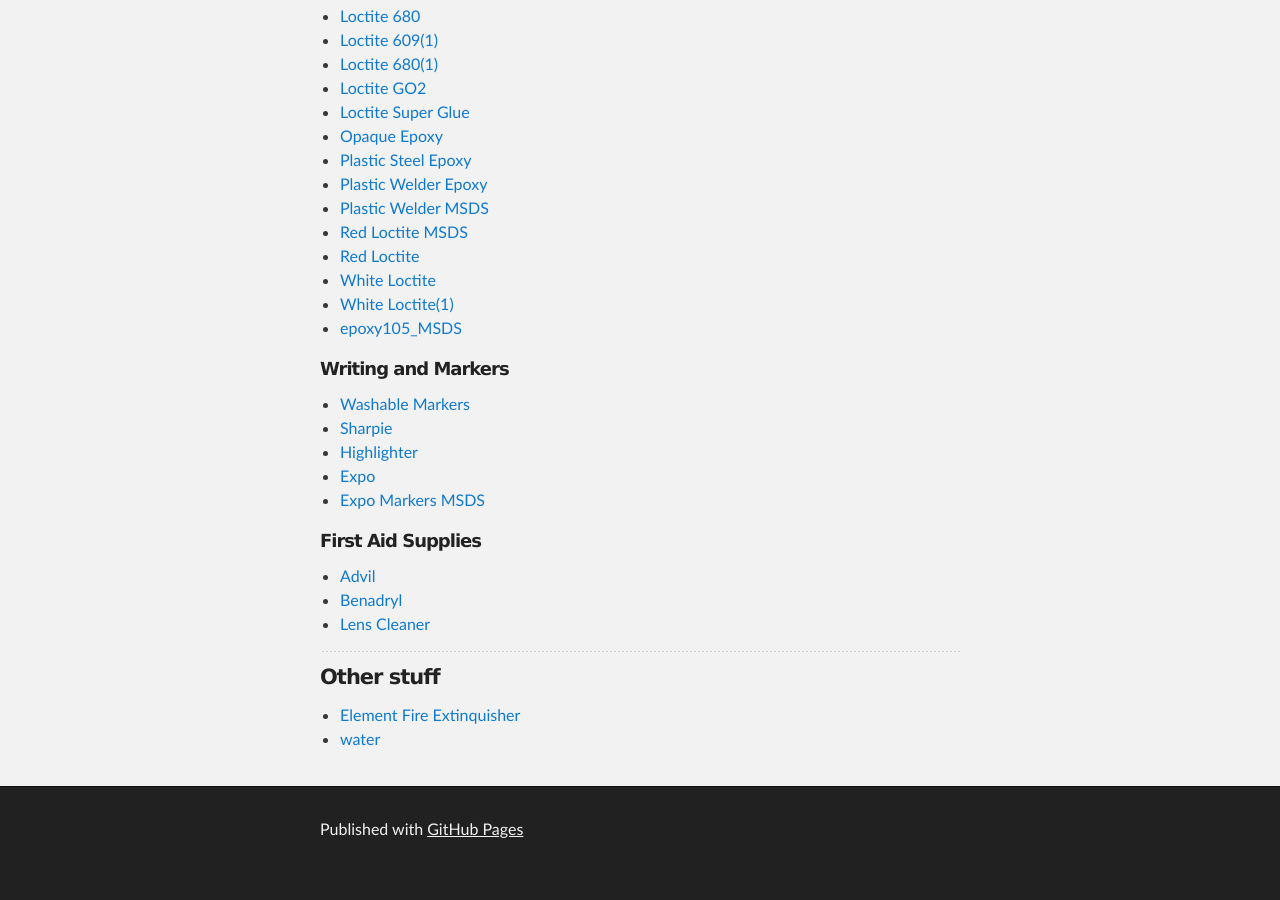
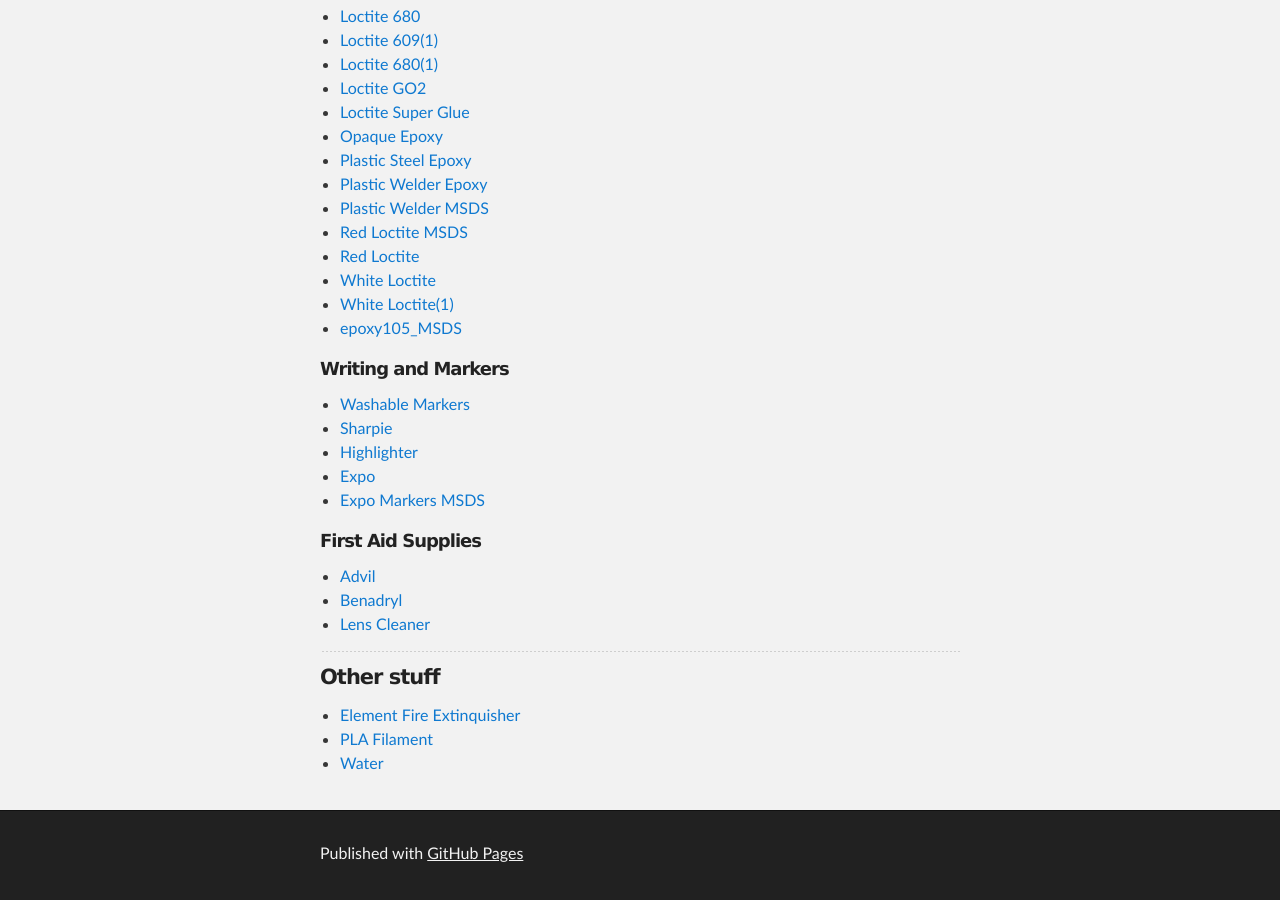
Before and after one commit to FRC900/ZebraSafeSite, a Jekyll site: the page built from MSDS.md, in a window 1280 px wide and 900 px high, scrolled down 1304 px. Built offline with Jekyll 4.4.1, drawn with Linux system fonts in a browser that asks for light colours; before the commit the page ends 2180 px from its top, so only the background shows below that.

Commit message:
Update MSDS.md

```diff
--- a/MSDS.md
+++ b/MSDS.md
@@ -70,4 +70,5 @@ The following are links to MSDS Documents for items in our pit:
 #### Other stuff
 
 *   [Element Fire Extinquisher](../assets/msds/ElementMSDS.pdf)
-*   [water](../assets/msds/water.pdf)
+*   [PLA Filament](../assets/msds/Polylactide_filament.pdf)
+*   [Water](../assets/msds/water.pdf)
```
